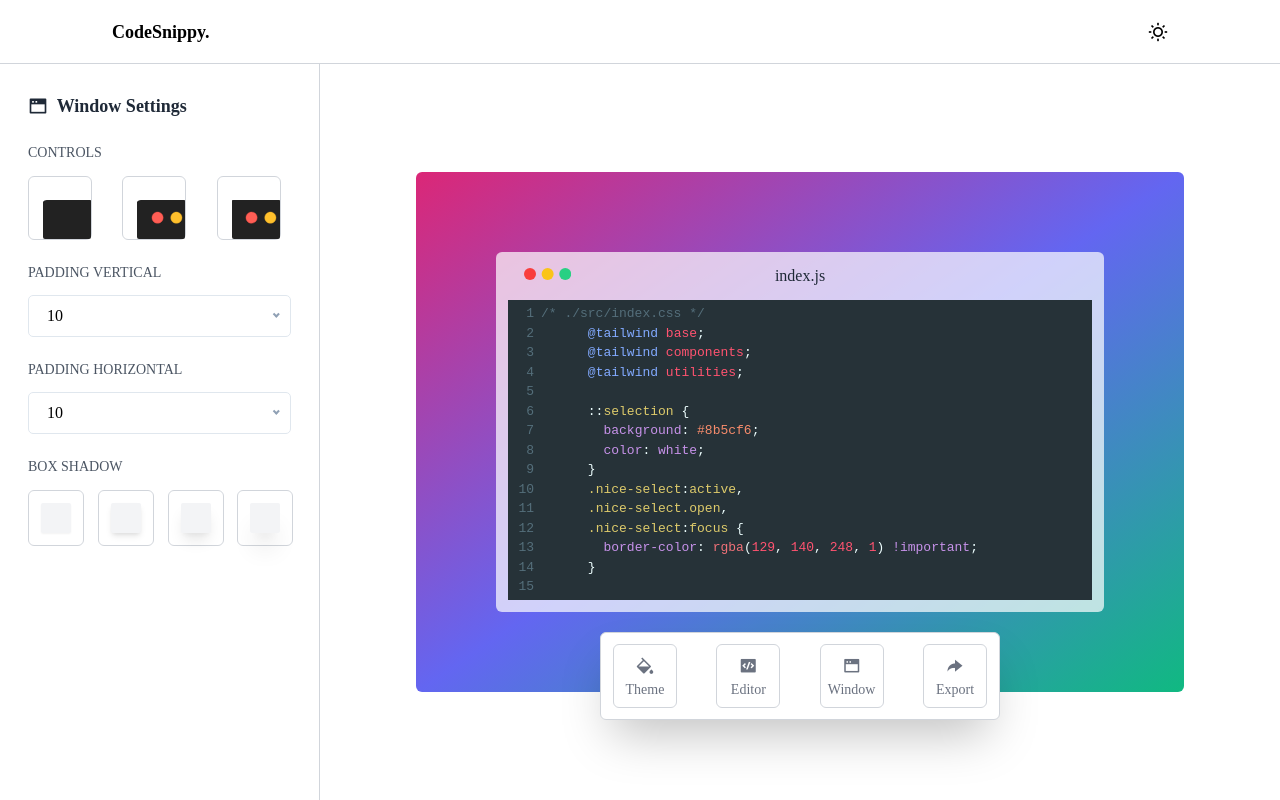
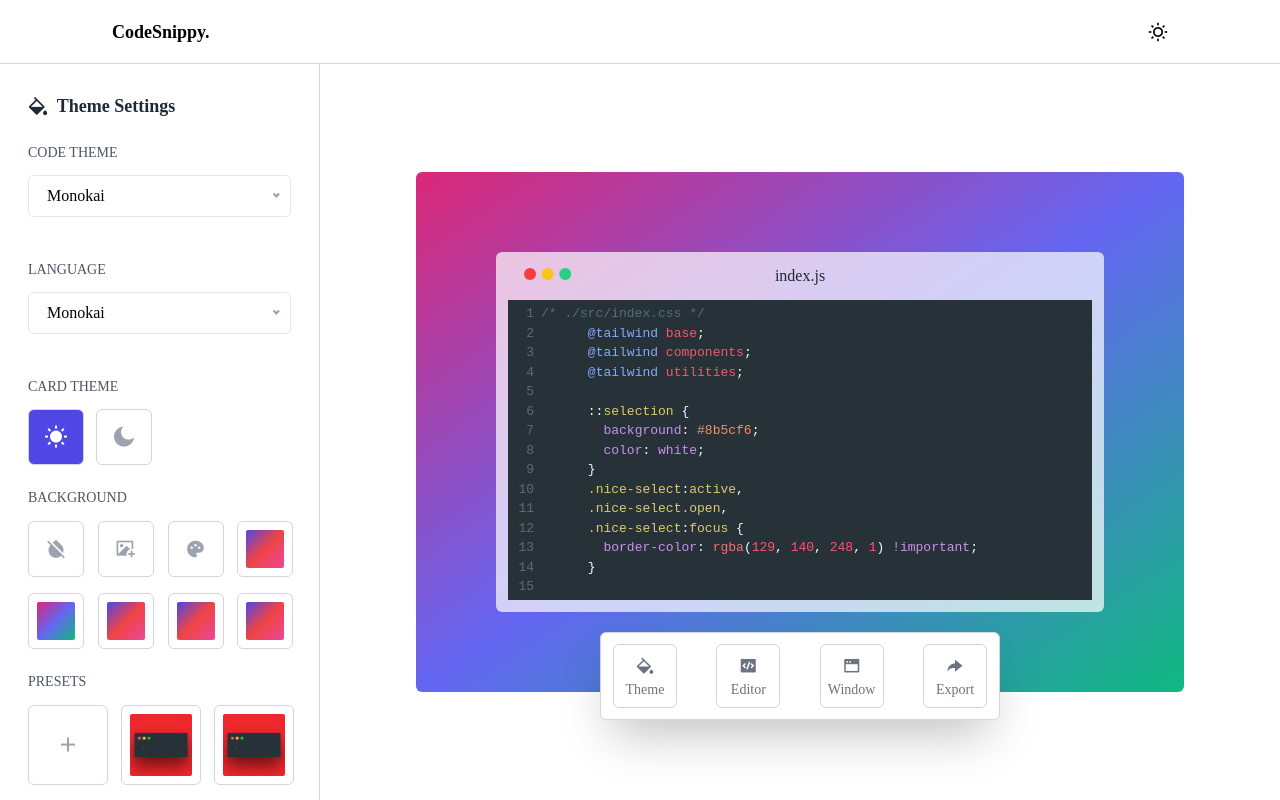
Before and after one commit to web2feel/CodeSnippy, a React (Create React App) app: page / in a window 1280 px wide. Built offline with nearby package versions, Linux system fonts and the light colour scheme; a web font is replaced by a local one.

Commit message:
Config file modified

```diff
--- a/src/components/Sidebar/Sidebar.jsx
+++ b/src/components/Sidebar/Sidebar.jsx
@@ -10,8 +10,8 @@ export default function Sidebar({ classList }) {
       className={`z-10 transition duration-700 ease-in-out sidebar h-vm w-80 border-gray-300 border-r p-7 overflow-y-auto absolute -left-0 ${classList}`}
     >
       {/* <Editor /> */}
-      {/* <Theme /> */}
-      <Window />
+      <Theme />
+      {/* <Window /> */}
       {/* <Export/> */}
     </div>
   );
--- a/tailwind.config.js
+++ b/tailwind.config.js
@@ -1,6 +1,7 @@
 module.exports = {
   purge: ["./src/**/*.{js,jsx,ts,tsx}", "./public/index.html"],
   darkMode: "class",
+  mode: 'jit',
   theme: {
     extend: {
       colors: {
```
Also changed, not shown: src/index.css (line endings or trailing spaces).
